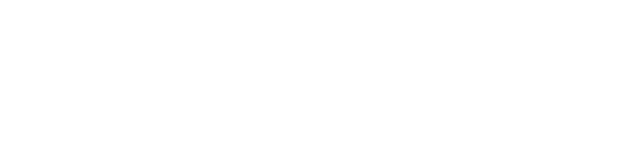
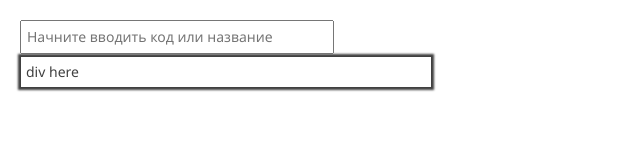
Before and after one commit to alex-y-kuznetsov/Autocomplete, a plain HTML site: page index.html in a window 1280 px wide. Shown: the whole page, without its empty margins (0-640 px from the left). Drawn offline with Linux system fonts and the light colour scheme.

Commit message:
added form

```diff
--- a/css/style.css
+++ b/css/style.css
@@ -0,0 +1,21 @@
+body {
+  font-family: "Segoe UI", "Arial", sans-serif;
+  font-size: 14px;
+  color: #404040;
+  line-height: 20px;
+}
+#autocomplete-city,
+#result-city {
+  margin: 20px;
+  padding: 5px;
+  width: 300px;
+}
+#autocomplete-city {
+  margin-bottom: 0;
+}
+#result-city {
+  margin-top: 2px;
+  width: 400px;
+  border: 1px solid #404040;
+  box-shadow: 0 0 2px 2px #404040;
+}
--- a/index.html
+++ b/index.html
@@ -8,6 +8,7 @@
     <link href="css/style.css" rel="stylesheet">
   </head>
   <body>
-
+    <input type="text" id="autocomplete-city" placeholder="Начните вводить код или название">
+    <div id="result-city">div here</div>
   </body>
 </html>
```
